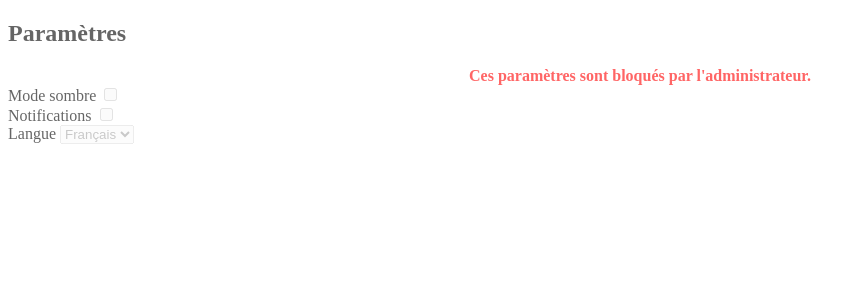
After one commit to Neirox3301/devsecops_intranet, a Flask app: page /teacher_dashboard/settings in a window 1280 px wide. The commit adds this page. Shown: the top 300 px of the page, without its empty margins (0-865 px from the left). Run offline with Flask 3, Linux system fonts and the light colour scheme; the visitor is signed in with stand-in values (Sample User, id 1); parts of the project's set-up code (start-up, migrations or seed data) failed here and were passed over; some libraries are stand-ins or nearby versions.

Commit message:
teacher settings

```diff
--- a/app/routes/student_routes.py
+++ b/app/routes/student_routes.py
@@ -293,10 +293,10 @@ def display_teachers():
     return render_template('student_templates/student_teachers.html', csrf_token=generate_csrf(), subjects=subject_dict)
 
 
-@student_dashboard_blueprint.route('/student_dashboard/parameters')
+@student_dashboard_blueprint.route('/student_dashboard/settings')
 @login_required
-def display_parameters():
-    return render_template('student_templates/student_parameters.html', csrf_token=generate_csrf())
+def display_settings():
+    return render_template('student_templates/student_settings.html')
 
 
 # Fonction pour gérer l'absence de notes
--- a/app/routes/teacher_routes.py
+++ b/app/routes/teacher_routes.py
@@ -183,22 +183,22 @@ def update_grades():
 @teacher_dashboard_blueprint.route('/teacher_dashboard/bulletins')
 @login_required
 def display_bulletins():
-    return render_template('teacher_dashboard/teacher_bulletins.html', csrf_token=generate_csrf())
+    return render_template('teacher_templates/teacher_bulletins.html', csrf_token=generate_csrf())
 
 
 @teacher_dashboard_blueprint.route('/teacher_dashboard/messagerie')
 @login_required
 def display_messagerie():
-    return render_template('teacher_dashboard/messagerie.html',csrf_token=generate_csrf())
+    return render_template('teacher_templates/messagerie.html',csrf_token=generate_csrf())
 
 
 @teacher_dashboard_blueprint.route('/teacher_dashboard/eleves')
 @login_required
 def display_eleves():
-    return render_template('teacher_dashboard/eleves.html', csrf_token=generate_csrf())
+    return render_template('teacher_templates/eleves.html', csrf_token=generate_csrf())
 
 
-@teacher_dashboard_blueprint.route('/teacher_dashboard/parametres')
+@teacher_dashboard_blueprint.route('/teacher_dashboard/settings')
 @login_required
-def display_parametres():
-    return render_template('teacher_dashboard/parametres.html', csrf_token=generate_csrf())
+def display_settings():
+    return render_template('teacher_templates/teacher_settings.html')
--- a/app/templates/student_templates/student_dashboard.html
+++ b/app/templates/student_templates/student_dashboard.html
@@ -41,7 +41,7 @@
                             <h3>Professeurs</h3>
                         </button>
                     </a>
-                    <a href="{{ url_for('student_dashboard.display_parameters') }}">
+                    <a href="{{ url_for('student_dashboard.display_settings') }}">
                         <button>
                             <img src="{{ url_for('static', filename='svg/settings.svg') }}" alt="Paramètres">
                             <h3>Paramètres</h3>
--- a/app/templates/teacher_templates/teacher_dashboard.html
+++ b/app/templates/teacher_templates/teacher_dashboard.html
@@ -41,7 +41,7 @@
                             <h3>Élèves</h3>
                         </button>
                     </a>
-                    <a>
+                    <a href="{{ url_for('teacher_dashboard.display_settings') }}">
                         <button>
                             <img src="{{ url_for('static', filename='svg/settings.svg') }}" alt="Paramètres">
                             <h3>Paramètres</h3>
--- /dev/null
+++ b/app/templates/teacher_templates/teacher_settings.html
@@ -0,0 +1,42 @@
+<!DOCTYPE html>
+<html lang="fr">
+<head>
+    <meta charset="UTF-8">
+    <meta name="viewport" content="width=device-width, initial-scale=1.0">
+    <title>Paramètres</title>
+    <style>
+        .settings-container {
+            opacity: 0.6; /* Effet visuel de désactivation */
+            pointer-events: none; /* Désactive l'interaction */
+        }
+        .disabled-message {
+            text-align: center;
+            color: red;
+            font-weight: bold;
+            margin-top: 10px;
+        }
+    </style>
+</head>
+<body>
+<body>
+    <div class="settings-container">
+        <h2>Paramètres</h2>
+        <div class="disabled-message">Ces paramètres sont bloqués par l'administrateur.</div>
+        <div class="setting">
+            <span>Mode sombre</span>
+            <input type="checkbox" disabled>
+        </div>
+        <div class="setting">
+            <span>Notifications</span>
+            <input type="checkbox" disabled>
+        </div>
+        <div class="setting">
+            <span>Langue</span>
+            <select disabled>
+                <option>Français</option>
+                <option>Anglais</option>
+            </select>
+        </div>
+    </div>
+</body>
+</html>
```
Also changed, not shown: app/templates/student_templates/student_settings.html (renamed from app/templates/student_templates/student_parameters.html).
